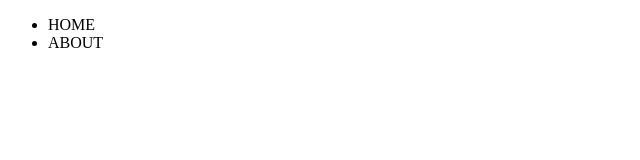
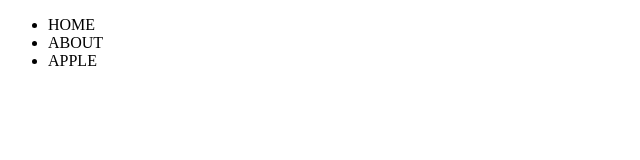
Before and after one commit to AtesSuToprak/deneme6, a plain HTML site: page index.html in a window 1280 px wide. Shown: the full height of the page, 0-640 px from the left. Drawn offline with Linux system fonts and the light colour scheme.

Commit message:
addition of APPLE to navbar

```diff
--- a/index.html
+++ b/index.html
@@ -9,6 +9,7 @@
             <ul>
                 <li>HOME</li>
                 <li>ABOUT</li>
+                <li>APPLE</li>
             </ul>
         </nav>
     </headerZ>
```
